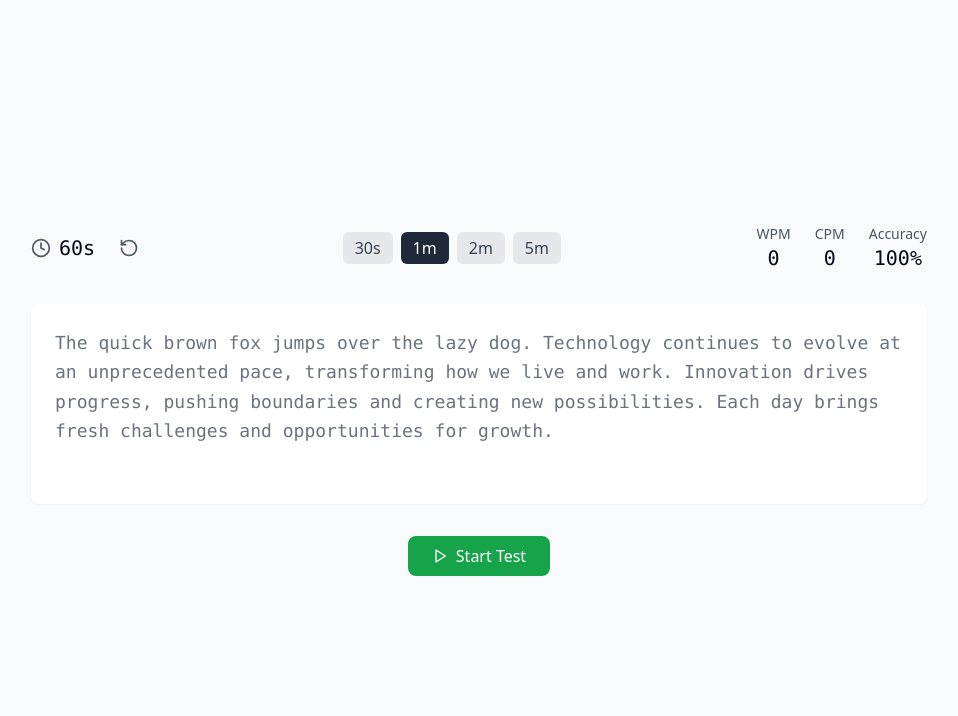
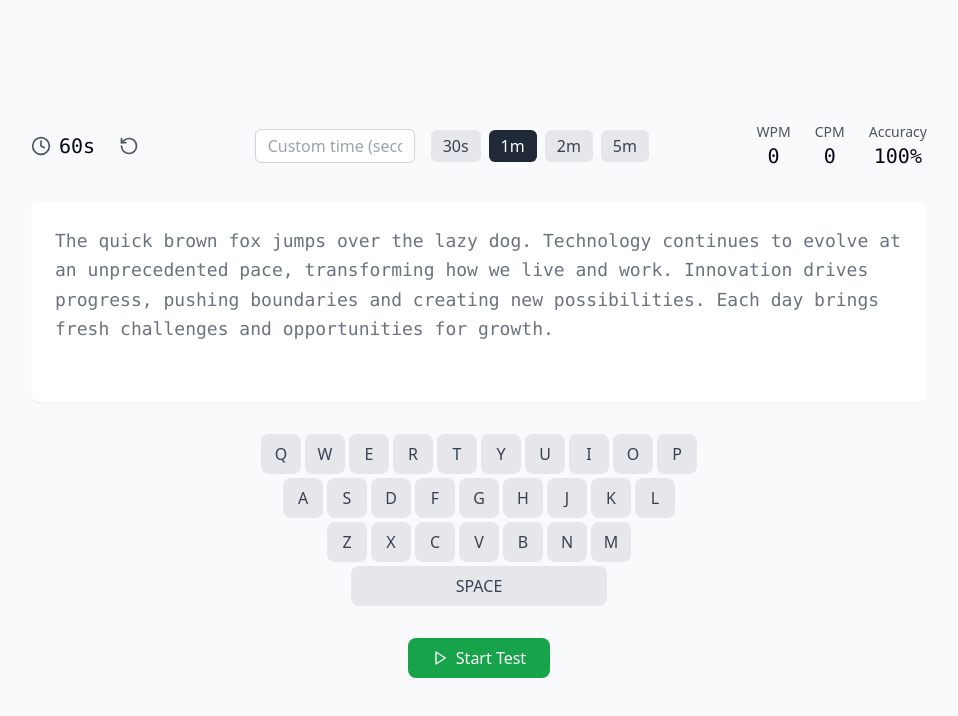
Before and after one commit to gkwickramaarachchi/typing-speed-test, a React (Vite) app: page / in a window 1280 px wide. Shown: the top 716 px of the page, without its empty margins (161-1119 px from the left). Built offline with nearby package versions, Linux system fonts and the light colour scheme.

Commit message:
Set customizable typing timer and add keyboard feedback
Implement functionality to allow users to set their desired typing duration. Additionally, enhance the typing experience by adding keyboard feedback that changes colors based on the keys pressed.

```diff
--- a/src/components/TypingTest.tsx
+++ b/src/components/TypingTest.tsx
@@ -1,4 +1,3 @@
-
 import React, { useState, useEffect, useCallback } from "react";
 import { Clock, RotateCcw, Play, Square } from "lucide-react";
 
@@ -16,16 +15,24 @@ const TIMER_OPTIONS = [
   { label: "5m", value: 300 },
 ];
 
+const KEYBOARD_LAYOUT = [
+  ['q', 'w', 'e', 'r', 't', 'y', 'u', 'i', 'o', 'p'],
+  ['a', 's', 'd', 'f', 'g', 'h', 'j', 'k', 'l'],
+  ['z', 'x', 'c', 'v', 'b', 'n', 'm']
+];
+
 const TypingTest = () => {
   const [text, setText] = useState(TEXT_SAMPLES[0]);
   const [input, setInput] = useState("");
   const [timeLeft, setTimeLeft] = useState(60);
   const [selectedTime, setSelectedTime] = useState(60);
+  const [customTime, setCustomTime] = useState("");
   const [isActive, setIsActive] = useState(false);
   const [wpm, setWpm] = useState(0);
   const [cpm, setCpm] = useState(0);
   const [accuracy, setAccuracy] = useState(100);
   const [isFinished, setIsFinished] = useState(false);
+  const [activeKeys, setActiveKeys] = useState<Set<string>>(new Set());
 
   const calculateStats = useCallback(() => {
     const words = input.trim().split(" ").length;
@@ -67,13 +74,53 @@ const TypingTest = () => {
     }
   }, [isActive, input, calculateStats]);
 
+  useEffect(() => {
+    const handleKeyDown = (e: KeyboardEvent) => {
+      if (isActive) {
+        setActiveKeys((prev) => new Set([...prev, e.key.toLowerCase()]));
+      }
+    };
+
+    const handleKeyUp = (e: KeyboardEvent) => {
+      if (isActive) {
+        setActiveKeys((prev) => {
+          const newSet = new Set(prev);
+          newSet.delete(e.key.toLowerCase());
+          return newSet;
+        });
+      }
+    };
+
+    window.addEventListener('keydown', handleKeyDown);
+    window.addEventListener('keyup', handleKeyUp);
+
+    return () => {
+      window.removeEventListener('keydown', handleKeyDown);
+      window.removeEventListener('keyup', handleKeyUp);
+    };
+  }, [isActive]);
+
+  const handleCustomTimeChange = (e: React.ChangeEvent<HTMLInputElement>) => {
+    const value = e.target.value;
+    if (/^\d*$/.test(value) && Number(value) <= 3600) {
+      setCustomTime(value);
+      if (value) {
+        setSelectedTime(Number(value));
+      }
+    }
+  };
+
   const handleStart = () => {
     if (!isActive && !isFinished) {
+      if (selectedTime < 1) {
+        return;
+      }
       const randomIndex = Math.floor(Math.random() * TEXT_SAMPLES.length);
       setText(TEXT_SAMPLES[randomIndex]);
       setTimeLeft(selectedTime);
       setIsActive(true);
       setInput("");
+      setActiveKeys(new Set());
     }
   };
 
@@ -117,6 +164,40 @@ const TypingTest = () => {
     });
   };
 
+  const renderKeyboard = () => {
+    return (
+      <div className="w-full max-w-3xl mx-auto mt-8">
+        {KEYBOARD_LAYOUT.map((row, rowIndex) => (
+          <div key={rowIndex} className="flex justify-center gap-1 mb-1">
+            {row.map((key) => (
+              <div
+                key={key}
+                className={`w-10 h-10 flex items-center justify-center rounded-lg font-medium transition-colors ${
+                  activeKeys.has(key)
+                    ? "bg-green-500 text-white"
+                    : "bg-gray-200 text-gray-700"
+                }`}
+              >
+                {key.toUpperCase()}
+              </div>
+            ))}
+          </div>
+        ))}
+        <div className="flex justify-center mt-1">
+          <div
+            className={`w-64 h-10 flex items-center justify-center rounded-lg font-medium transition-colors ${
+              activeKeys.has(" ")
+                ? "bg-green-500 text-white"
+                : "bg-gray-200 text-gray-700"
+            }`}
+          >
+            SPACE
+          </div>
+        </div>
+      </div>
+    );
+  };
+
   return (
     <div className="min-h-screen flex flex-col items-center justify-center p-6 bg-gray-50">
       <div className="w-full max-w-4xl space-y-8">
@@ -135,13 +216,25 @@ const TypingTest = () => {
             </button>
           </div>
 
+          <div className="flex items-center space-x-4">
+            <input
+              type="text"
+              value={customTime}
+              onChange={handleCustomTimeChange}
+              placeholder="Custom time (seconds)"
+              className="px-3 py-1 w-40 rounded-md border border-gray-300 focus:outline-none focus:border-gray-500"
+              disabled={isActive}
+            />
             <div className="flex space-x-2">
               {TIMER_OPTIONS.map((option) => (
                 <button
                   key={option.value}
-                onClick={() => setSelectedTime(option.value)}
+                  onClick={() => {
+                    setSelectedTime(option.value);
+                    setCustomTime("");
+                  }}
                   className={`px-3 py-1 rounded-md transition-colors ${
-                  selectedTime === option.value
+                    selectedTime === option.value && !customTime
                       ? "bg-gray-800 text-white"
                       : "bg-gray-200 text-gray-700 hover:bg-gray-300"
                   }`}
@@ -149,6 +242,7 @@ const TypingTest = () => {
                   {option.label}
                 </button>
               ))}
+            </div>
           </div>
 
           <div className="flex space-x-6">
@@ -179,6 +273,8 @@ const TypingTest = () => {
             autoFocus
           />
         </div>
+
+        {renderKeyboard()}
 
         {isFinished && (
           <div className="bg-white rounded-lg shadow-sm p-6 space-y-6">
```
Lines whose indentation alone changed are shown as unchanged.
